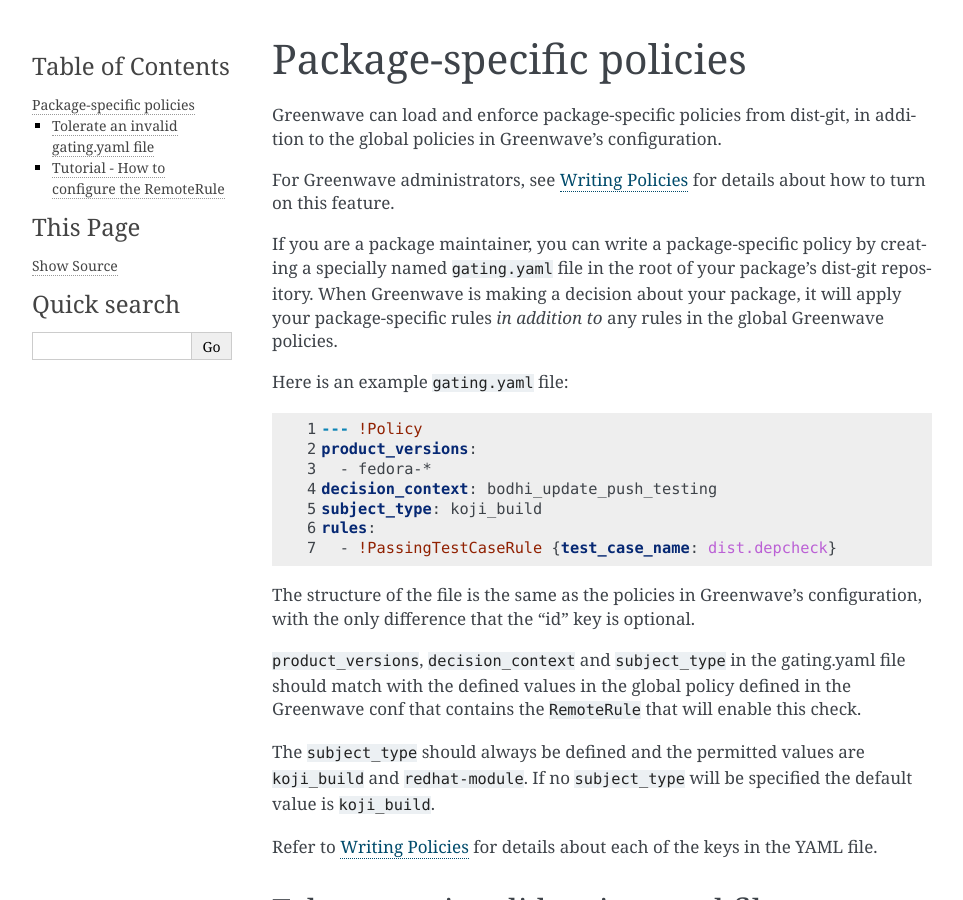
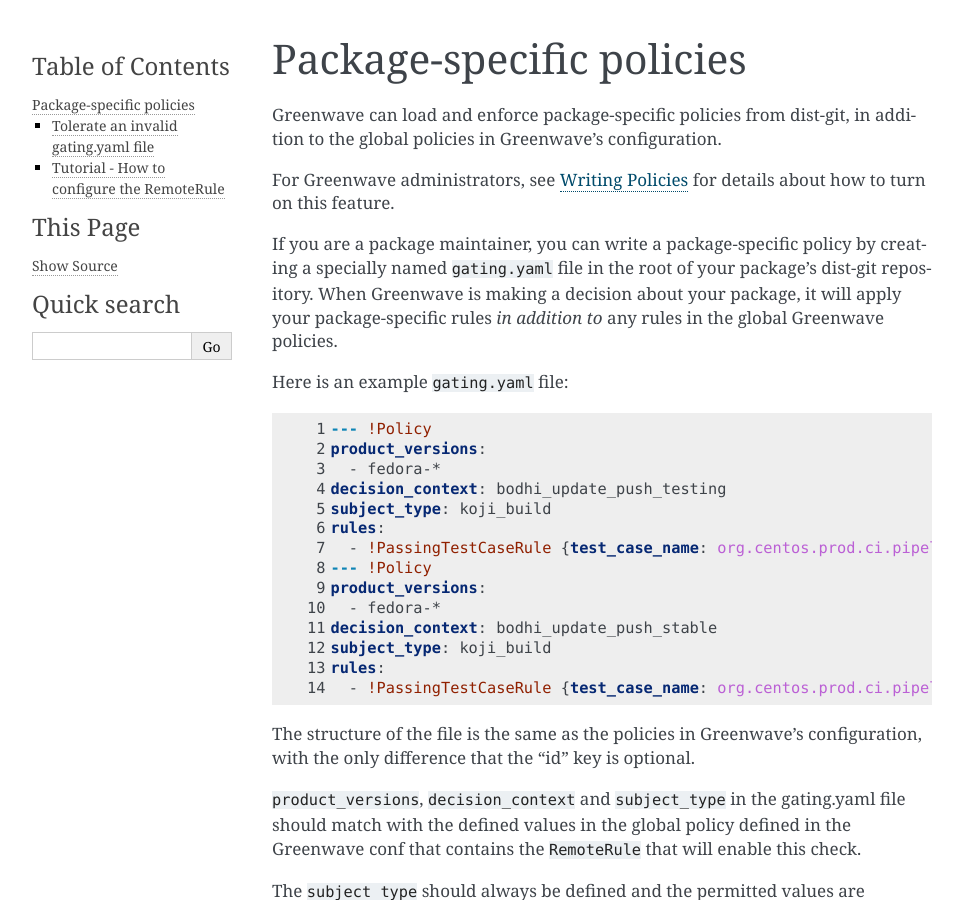
Before and after one commit to release-engineering/greenwave, a Sphinx documentation site: the page built from docs/package-specific-policies.rst, in a window 1280 px wide and 900 px high. Shown: the whole window, without its empty margins (148-1111 px from the left). Built offline with Sphinx 7.4.7, drawn with Linux system fonts in a browser that asks for light colours; pages that are not in the unit, such as notebooks, are missing from menus.

Commit message:
Gate on package test results.
In https://lists.fedoraproject.org/archives/list/devel@lists.fedoraproject.org/message/5QVYP53EO5O43UCRQSTNUP2M3YSE24MM/ Adam suggests that `dist.depcheck` hasn't been used for a while

I've checked that `org.centos.prod.ci.pipeline.allpackages-build.package.test.functional.complete` will cause gating to stop errata when tests for the package fail in Fedora CI.

```diff
--- a/docs/package-specific-policies.rst
+++ b/docs/package-specific-policies.rst
@@ -25,7 +25,14 @@
    decision_context: bodhi_update_push_testing
    subject_type: koji_build
    rules:
-     - !PassingTestCaseRule {test_case_name: dist.depcheck}
+     - !PassingTestCaseRule {test_case_name: org.centos.prod.ci.pipeline.allpackages-build.package.test.functional.complete}
+   --- !Policy
+   product_versions:
+     - fedora-*
+   decision_context: bodhi_update_push_stable
+   subject_type: koji_build
+   rules:
+     - !PassingTestCaseRule {test_case_name: org.centos.prod.ci.pipeline.allpackages-build.package.test.functional.complete}
 
 The structure of the file is the same as the policies in Greenwave's
 configuration, with the only difference that the "id" key is optional.
```
